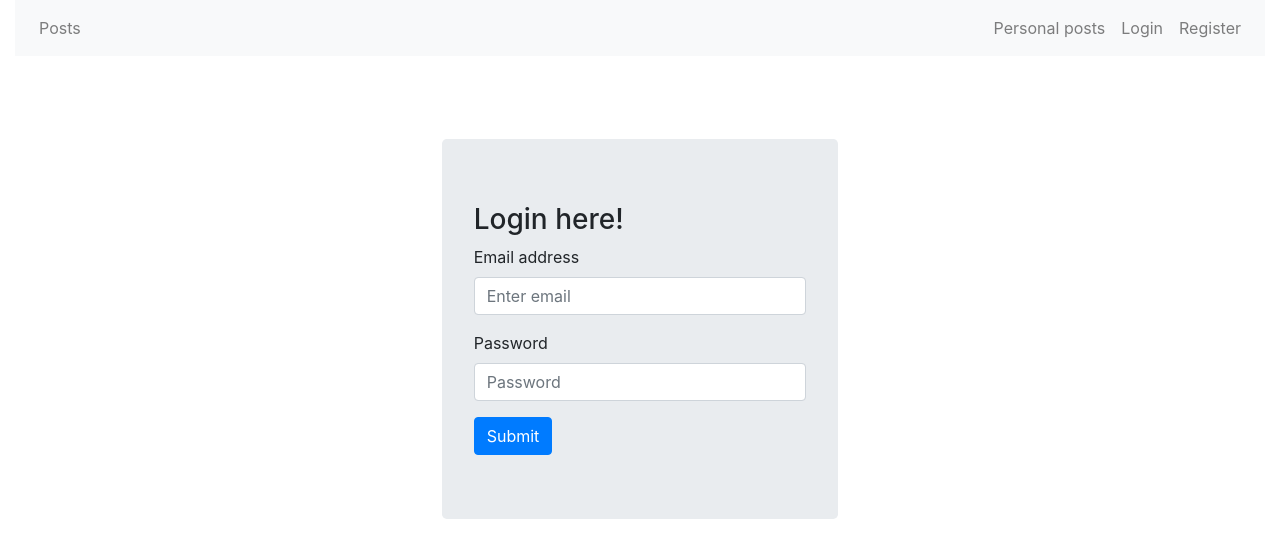
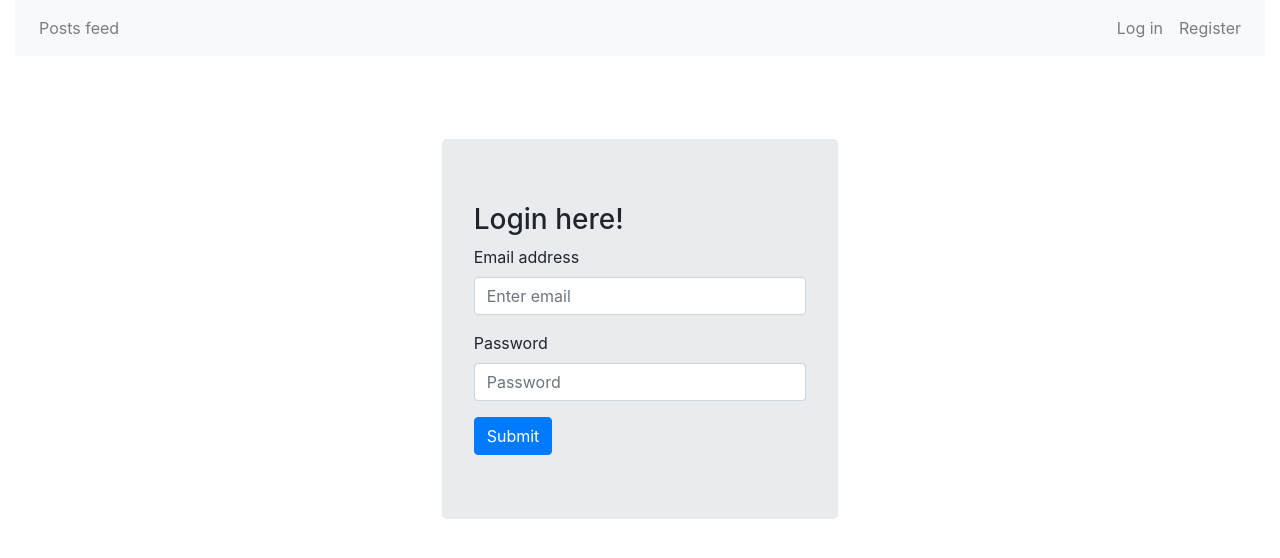
Before and after one commit to dmarkov00/blog_client, an Angular app: page /login in a window 1280 px wide. Shown: the top 558 px of the page. Built offline with nearby package versions, Linux system fonts and the light colour scheme.

Commit message:
setup of directives for displaying links based on auth

```diff
--- a/src/app/app-routing.module.ts
+++ b/src/app/app-routing.module.ts
@@ -7,7 +7,8 @@ import {LoginComponent} from './components/login/login.component';
 import {ListComponent} from './components/personal-posts/list/list.component';
 import {CreatePostComponent} from './components/personal-posts/create-post/create-post.component';
 import {HomeComponent as HomeComponentPersonalPosts} from './components/personal-posts/home/home.component';
-import {AnonymousUserGuard} from './guards/anonymous-user.guard';
+// import {AnonymousUserGuard} from './guards/anonymous-user.guard';
+import {AuthGuard} from './guards/auth.guard';
 
 const routes: Routes = [
   {path: '', redirectTo: '/home', pathMatch: 'full'},
@@ -15,7 +16,7 @@ const routes: Routes = [
   {path: 'register', component: RegisterComponent},
   {path: 'login', component: LoginComponent},
   {
-    path: 'personal-posts', component: HomeComponentPersonalPosts, canActivate: [AnonymousUserGuard], children: [
+    path: 'personal-posts', component: HomeComponentPersonalPosts, canActivate: [AuthGuard], children: [
       {path: '', redirectTo: 'list', pathMatch: 'full'},
       {path: 'list', component: ListComponent},
       {path: 'create', component: CreatePostComponent}
--- a/src/app/app.module.ts
+++ b/src/app/app.module.ts
@@ -17,6 +17,7 @@ import {ListComponent} from './components/personal-posts/list/list.component';
 import {HomeComponent as HomeComponentPersonalPosts} from './components/personal-posts/home/home.component';
 import {CreatePostComponent} from './components/personal-posts/create-post/create-post.component';
 import {AnonymousUserGuard} from './guards/anonymous-user.guard';
+import {AuthGuard} from './guards/auth.guard';
 
 // import {ReactiveFormsModule} from '@angular/forms';
 
@@ -40,7 +41,7 @@ import {AnonymousUserGuard} from './guards/anonymous-user.guard';
     FormsModule
 
   ],
-  providers: [UserService, PostService, AnonymousUserGuard
+  providers: [UserService, PostService, AnonymousUserGuard, AuthGuard
   ],
   bootstrap: [AppComponent]
 })
--- a/src/app/components/nav-bar/nav-bar.component.html
+++ b/src/app/components/nav-bar/nav-bar.component.html
@@ -8,20 +8,30 @@
       <div class="collapse navbar-collapse" id="navbarText">
         <ul class="navbar-nav mr-auto">
           <li class="nav-item">
-            <a class="nav-link" routerLink="/home">Posts</a>
+            <a class="nav-link" routerLink="/home">Posts feed</a>
           </li>
         </ul>
-        <ul class="navbar-nav ">
+        <ng-container *ngIf="isLoggedIn;else anonymous">
+          <ul class="navbar-nav " #loggedin>
             <li class="nav-item">
               <a class="nav-link" routerLink="/personal-posts">Personal posts</a>
             </li>
             <li class="nav-item">
-            <a class="nav-link" routerLink="/login">Login</a>
+              <a class="nav-link" routerLink="/home">Log out</a>
+            </li>
+          </ul>
+        </ng-container>
+
+        <ng-template #anonymous>
+          <ul class="navbar-nav ">
+            <li class="nav-item">
+              <a class="nav-link" routerLink="/login">Log in</a>
             </li>
             <li>
               <a class="nav-link" routerLink="/register">Register</a>
             </li>
           </ul>
+        </ng-template>
       </div>
     </nav>
   </div>
--- a/src/app/components/nav-bar/nav-bar.component.ts
+++ b/src/app/components/nav-bar/nav-bar.component.ts
@@ -1,4 +1,5 @@
-import { Component, OnInit } from '@angular/core';
+import {Component, OnInit} from '@angular/core';
+import {UserService} from '../../services/user.service';
 
 @Component({
   selector: 'app-nav-bar',
@@ -7,9 +8,14 @@ import { Component, OnInit } from '@angular/core';
 })
 export class NavBarComponent implements OnInit {
 
-  constructor() { }
+  constructor(private userService: UserService) {
+  }
+
+  isLoggedIn: boolean;
 
   ngOnInit() {
+    this.isLoggedIn = this.userService.isUserAuthenticated();
+
   }
 
 }
--- a/src/app/components/register/register.component.ts
+++ b/src/app/components/register/register.component.ts
@@ -1,6 +1,7 @@
 import {Component, OnInit} from '@angular/core';
 import {UserService} from '../../services/user.service';
 import {User} from '../../models/User';
+import {Router} from '@angular/router';
 
 @Component({
   selector: 'app-register',
@@ -9,7 +10,7 @@ import {User} from '../../models/User';
 })
 export class RegisterComponent implements OnInit {
 
-  constructor(private userService: UserService) {
+  constructor(private userService: UserService, private router: Router) {
   }
 
   ngOnInit() {
@@ -28,6 +29,7 @@ export class RegisterComponent implements OnInit {
 
     this.userService.register(user)
       .subscribe(result => {
+
         console.log(result);
       });
 
--- a/src/app/guards/anonymous-user.guard.ts
+++ b/src/app/guards/anonymous-user.guard.ts
@@ -1,11 +1,18 @@
 import {Injectable} from '@angular/core';
 import {CanActivate, ActivatedRouteSnapshot, RouterStateSnapshot} from '@angular/router';
 import {Observable} from 'rxjs/Observable';
+import {UserService} from '../services/user.service';
 
 @Injectable()
 export class AnonymousUserGuard implements CanActivate {
+  constructor(private userService: UserService) {
+  }
+
   canActivate(): boolean {
-    console.log('guar called');
-    return true;
+    if (this.userService.isUserAuthenticated()) {
+      return true;
+    }
+    console.log('not allowed to open this');
+    return false;
   }
 }
--- /dev/null
+++ b/src/app/guards/auth.guard.ts
@@ -0,0 +1,24 @@
+import {Injectable} from '@angular/core';
+import {CanActivate, ActivatedRouteSnapshot, RouterStateSnapshot, Router} from '@angular/router';
+import {Observable} from 'rxjs/Observable';
+import {UserService} from '../services/user.service';
+
+@Injectable()
+export class AuthGuard implements CanActivate {
+
+  constructor(private userService: UserService, private router: Router) {
+
+  }
+
+  canActivate(next: ActivatedRouteSnapshot,
+              state: RouterStateSnapshot): boolean {
+    if (this.userService.isUserAuthenticated) {
+      return true;
+    } else {
+      alert('You are not authorized, please login in');
+      this.router.navigate(['/login']);
+      return false;
+    }
+
+  }
+}
--- a/src/app/services/user.service.ts
+++ b/src/app/services/user.service.ts
@@ -25,4 +25,8 @@ export class UserService {
 
   }
 
+  isUserAuthenticated(): boolean {
+    return false;
+  }
+
 }
```
Also changed, not shown: 1 other file (tests, documents, lock files or other folders). Lines whose indentation alone changed are shown as unchanged.
